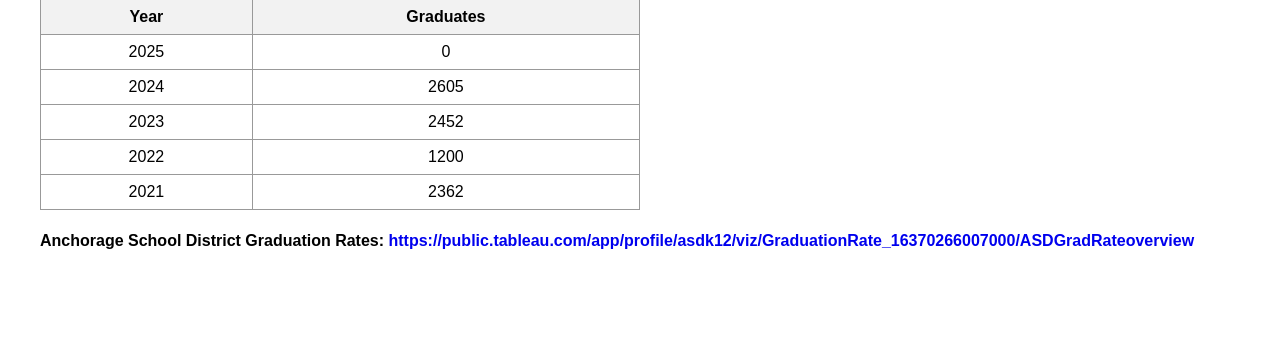
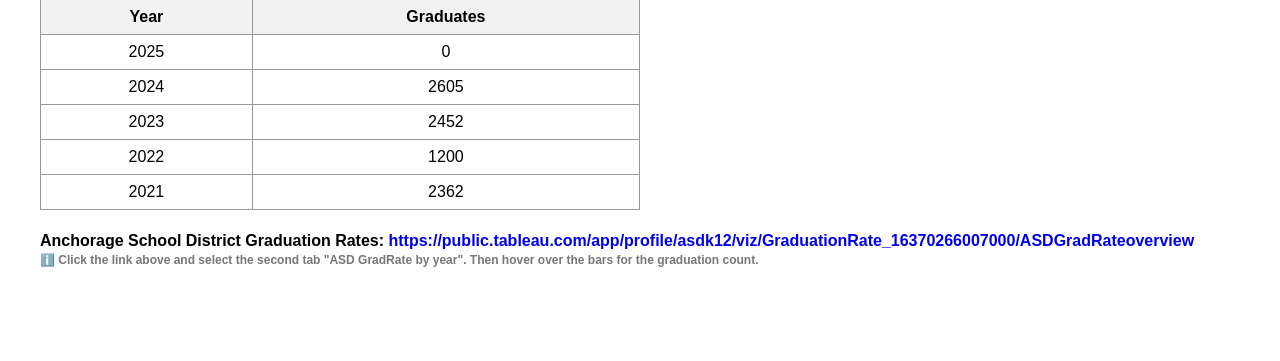
Before and after one commit to jaredkeeler2/470_Capstone, a Django app: page /graduates/ in a window 1280 px wide. Shown: the part 421-782 px from the top of the page. Run offline with Django 5.2, Linux system fonts and the light colour scheme; data comes from the database, SQL or seed files in the repository.

Commit message:
added an ASD link description

```diff
--- a/main/templates/graduates.html
+++ b/main/templates/graduates.html
@@ -100,6 +100,8 @@
         {% endfor %}
     </table>
 
-    <h4>Anchorage School District Graduation Rates: <a href="https://public.tableau.com/app/profile/asdk12/viz/GraduationRate_16370266007000/ASDGradRateoverview" target="_blank">https://public.tableau.com/app/profile/asdk12/viz/GraduationRate_16370266007000/ASDGradRateoverview</a></h4>
+    <h4> Anchorage School District Graduation Rates: <a href="https://public.tableau.com/app/profile/asdk12/viz/GraduationRate_16370266007000/ASDGradRateoverview" target="_blank">https://public.tableau.com/app/profile/asdk12/viz/GraduationRate_16370266007000/ASDGradRateoverview</a>
+    <span style="font-size: 12px; color: #777"><br>ℹ️ Click the link above and select the second tab "ASD GradRate by year".
+    Then hover over the bars for the graduation count.</span></h4>
 </body>
 </html>
```
